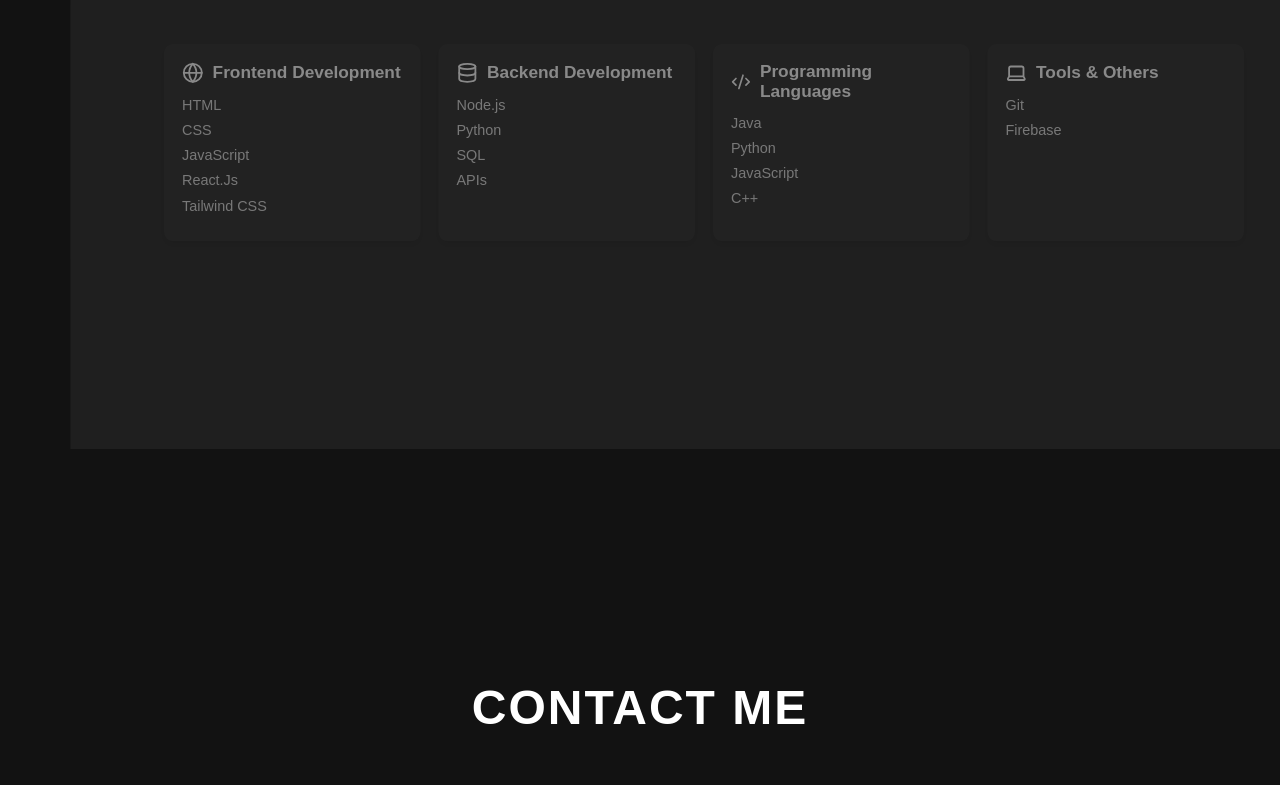
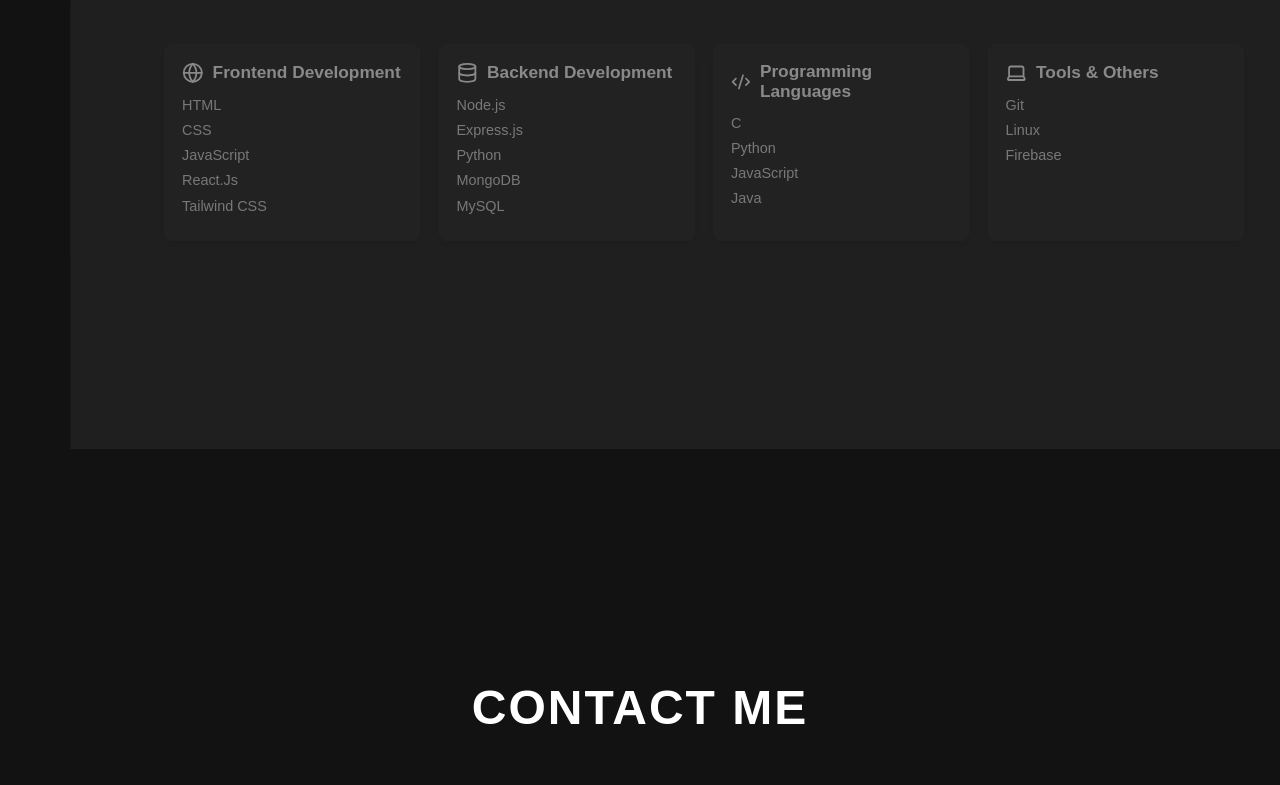
Before and after one commit to Bibek478/Portfolio, a plain HTML site: page index.html in a window 1280 px wide. Shown: the part 2790-3575 px from the top of the page. Drawn offline with nearby package versions, Linux system fonts and the light colour scheme.

Commit message:
Update index.html

```diff
--- a/index.html
+++ b/index.html
@@ -173,9 +173,11 @@
           </div>
             <ul>
                 <li>Node.js</li>
+                <li>Express.js</li>
                 <li>Python</li>
-                <li>SQL</li>
-                <li>APIs</li>
+                <li>MongoDB</li>
+                <li>MySQL</li>
+<!--                 <li>APIs</li> -->
             </ul>
         </div>
         <div class="skill-box">
@@ -184,10 +186,10 @@
             <p class="skill-title">Programming Languages</p>
           </div>
             <ul>
-                <li>Java</li>
+                <li>C</li>
                 <li>Python</li>
                 <li>JavaScript</li>
-                <li>C++</li>
+                <li>Java</li>
             </ul>
         </div>
         <div class="skill-box">
@@ -198,7 +200,7 @@
             <ul>
                 <li>Git</li>
                 <!-- <li>VS Code</li> -->
-                <!-- <li>Linux</li> -->
+                <li>Linux</li>
                 <li>Firebase</li>
             </ul>
         </div>
```
